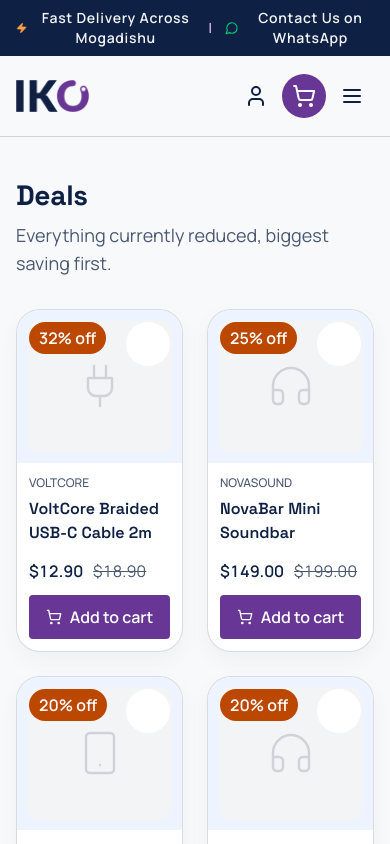
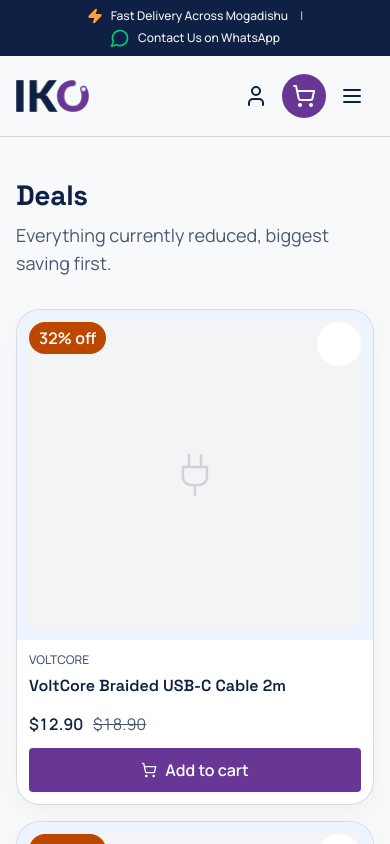
Before and after one commit to Abuudixo/iko-electronics, a React (Vite) app in the folder frontend/: page /deals in a window 390 px wide. Shown: the top 844 px of the page. Built offline with nearby package versions, Linux system fonts and the light colour scheme.

Commit message:
Refactor layout components for improved responsiveness and consistency in spacing

```diff
--- a/frontend/src/components/layout/Header.tsx
+++ b/frontend/src/components/layout/Header.tsx
@@ -15,7 +15,7 @@
   return (
     <>
       <header className="sticky top-0 z-30 border-b border-outline-variant bg-surface/80 backdrop-blur-md">
-        <div className="flex min-h-12 items-center justify-center gap-3 bg-inverse-surface px-4 py-2 text-center text-label-md text-inverse-on-surface">
+        <div className="flex min-h-12 flex-wrap items-center justify-center gap-x-3 gap-y-1 bg-inverse-surface px-4 py-2 text-center text-label-sm text-inverse-on-surface sm:text-label-md">
           <span className="inline-flex items-center gap-2">
             <Zap aria-hidden="true" className="size-4 fill-[#ff9f43] text-[#ff9f43]" />
             <span>Fast Delivery Across Mogadishu</span>
@@ -30,7 +30,7 @@
         <div className="container flex h-20 items-center gap-4 px-4 md:px-8">
           <Logo />
 
-          <nav aria-label="Main" className="ml-[88px] hidden items-center gap-4 lg:flex">
+          <nav aria-label="Main" className="ml-4 hidden items-center gap-2 lg:flex xl:ml-16 xl:gap-4">
             {PRIMARY_NAV.map(({ label, to }) => (
               <NavLink
                 key={to}
@@ -51,7 +51,7 @@
           </nav>
 
           <div className="ml-auto flex items-center gap-1 md:gap-2">
-            <SearchForm className="hidden w-64 lg:block" />
+            <SearchForm className="hidden w-48 lg:block xl:w-64" />
 
             <Link
               to="/account"
--- a/frontend/src/pages/AccountPage.tsx
+++ b/frontend/src/pages/AccountPage.tsx
@@ -228,7 +228,7 @@
                     <span>{order.items} items</span>
                     <strong className="text-[0.82rem] text-[#253052]">{order.total}</strong>
                   </div>
-                  <div className="mt-3 flex gap-2">
+                  <div className="mt-3 flex flex-wrap gap-2">
                     <Button type="button" size="md" onClick={() => setOrderNotice(`${order.id} has been delivered.`)} className="h-9 px-3 text-[0.64rem]">Track Order</Button>
                     <Button type="button" size="md" variant="secondary" onClick={() => setOrderNotice(`${order.id}: ${order.items} items, total ${order.total}.`)} className="h-9 px-3 text-[0.64rem]">View Details</Button>
                   </div>
--- a/frontend/src/pages/CheckoutPage.tsx
+++ b/frontend/src/pages/CheckoutPage.tsx
@@ -366,7 +366,7 @@
                   <label
                     key={payment.id}
                     className={[
-                      "flex cursor-pointer items-center gap-4 rounded-2xl border-2 px-5 py-4 transition-colors",
+                      "flex cursor-pointer items-center gap-3 rounded-2xl border-2 px-3 py-4 transition-colors sm:gap-4 sm:px-5",
                       selected
                         ? "border-primary bg-primary-container/70"
                         : "border-[#e5e0ef] bg-surface-lowest hover:border-primary",
@@ -412,7 +412,7 @@
                   <label
                     key={deliveryOption.id}
                     className={[
-                      "flex cursor-pointer items-center gap-4 rounded-2xl border-2 px-5 py-4 transition-colors",
+                      "flex cursor-pointer items-center gap-3 rounded-2xl border-2 px-3 py-4 transition-colors sm:gap-4 sm:px-5",
                       selected
                         ? "border-primary bg-primary-container/70"
                         : "border-[#e5e0ef] bg-surface-lowest hover:border-primary",
--- a/frontend/src/pages/DealsPage.tsx
+++ b/frontend/src/pages/DealsPage.tsx
@@ -25,7 +25,7 @@
           <Button to="/shop">Shop all products</Button>
         </div>
       ) : (
-        <ul className="mt-8 grid grid-cols-2 gap-6 lg:grid-cols-3 xl:grid-cols-4">
+        <ul className="mt-8 grid grid-cols-1 gap-4 sm:grid-cols-2 sm:gap-6 lg:grid-cols-3 xl:grid-cols-4">
           {deals.map((product) => (
             <li key={product.id}>
               <ProductCard product={product} />
--- a/frontend/src/pages/ShopPage.tsx
+++ b/frontend/src/pages/ShopPage.tsx
@@ -252,7 +252,7 @@
           )}
 
           {totalPages > 1 && (
-            <nav aria-label="Pagination" className="mt-14 flex flex-col items-center gap-4 border-t border-outline-variant pt-6 sm:flex-row sm:justify-between">
+            <nav aria-label="Pagination" className="mt-14 flex flex-col items-center gap-4 overflow-x-auto border-t border-outline-variant pt-6 sm:flex-row sm:justify-between">
               <p className="text-label-sm text-on-surface-variant">
                 Page <strong className="font-bold text-on-surface">{safePage}</strong> of {totalPages}
               </p>
```
